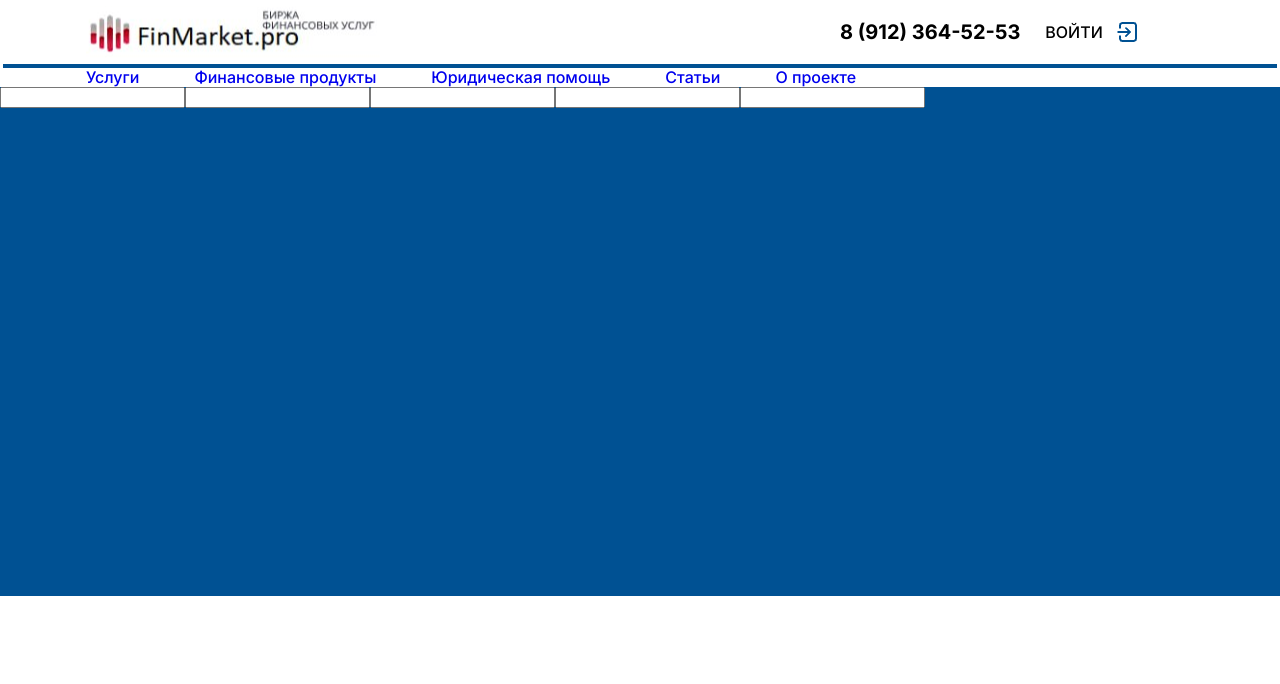
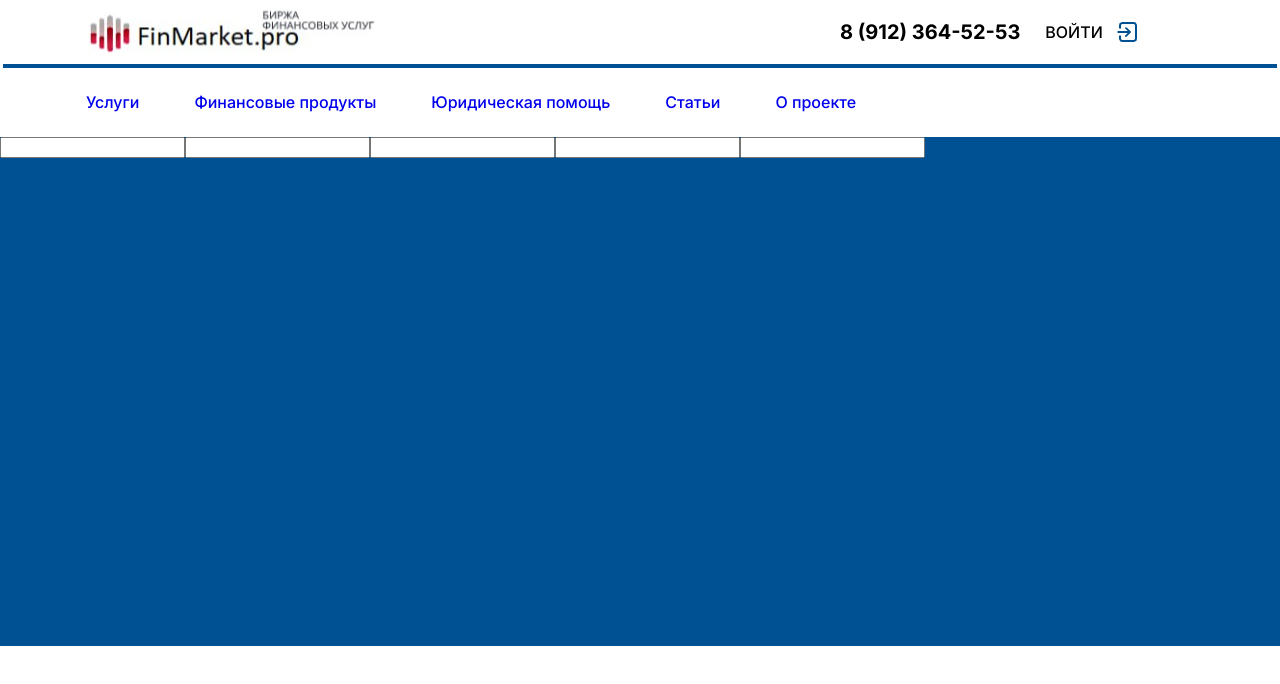
Before and after one commit to LizNgoNgoc/finmarket, a React (Create React App) app in the folder app/: page / in a window 1280 px wide. Shown: the top 684 px of the page. Built offline with nearby package versions, Linux system fonts and the light colour scheme.

Commit message:
add css changes

```diff
--- a/app/src/components/header.module.css
+++ b/app/src/components/header.module.css
@@ -54,6 +54,8 @@
     gap: 55px;
     padding-left: 86px;
     padding-right: 90px;
+    padding-top: 25px;
+    padding-bottom: 25px;
 }
 
 .nav_paragraph{
--- a/app/src/pages/finmarket.module.css
+++ b/app/src/pages/finmarket.module.css
@@ -2,4 +2,5 @@
     background-color: #005193;
     height: 509px;
     display: flex;
+    max-width: 1440px;
 }
```
